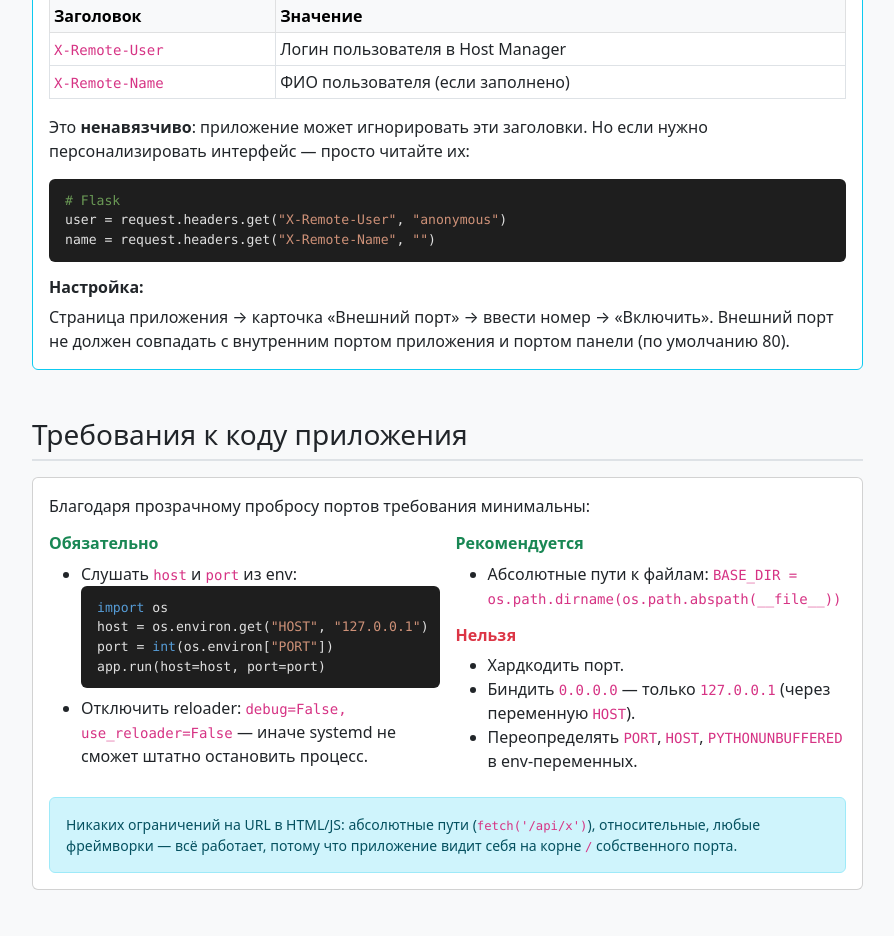
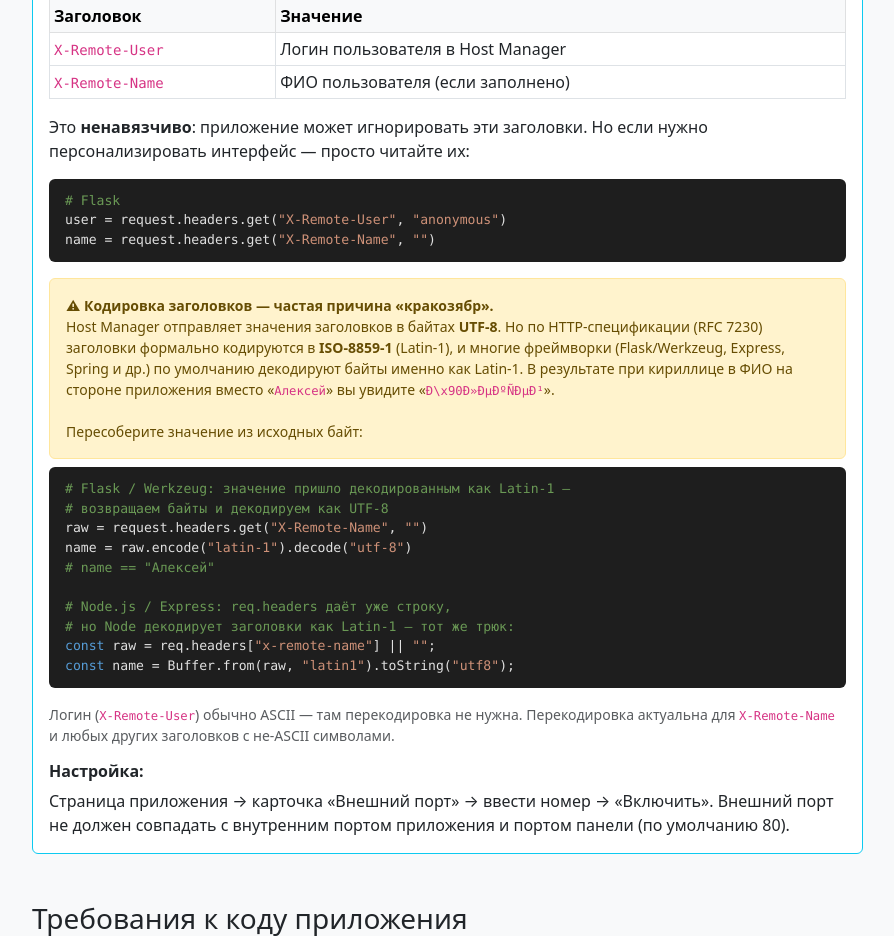
Before and after one commit to Aki-shin/Lab-Manager, a Flask app: page /help in a window 1280 px wide. Shown: the part 1857-2793 px from the top of the page, without its empty margins (335-1229 px from the left). Run offline with Flask 3, Linux system fonts and the light colour scheme; the visitor is signed in with stand-in values (Sample User, id 1); data comes from the database, SQL or seed files in the repository; parts of the project's set-up code (start-up, migrations or seed data) failed here and were passed over.

Commit message:
Document header encoding gotcha in the help page
Add a warning explaining that X-Remote-User and X-Remote-Name are sent
as UTF-8 bytes while most frameworks decode HTTP headers as Latin-1
(per RFC 7230). Cyrillic and other non-ASCII characters in the user's
display name therefore arrive mojibake'd by default. Includes Flask
and Node.js snippets that re-encode latin-1 to utf-8.

Co-Authored-By: Claude Opus 4.7 (1M context) <noreply@anthropic.com>

```diff
--- a/app/templates/help.html
+++ b/app/templates/help.html
@@ -218,6 +218,33 @@
 user = request.headers.get(<span class="str">"X-Remote-User"</span>, <span class="str">"anonymous"</span>)
 name = request.headers.get(<span class="str">"X-Remote-Name"</span>, <span class="str">""</span>)</pre>
 
+                    <div class="alert alert-warning small mt-2 mb-2">
+                        <b>⚠ Кодировка заголовков — частая причина «кракозябр».</b><br>
+                        Host Manager отправляет значения заголовков в байтах <b>UTF-8</b>.
+                        Но по HTTP-спецификации (RFC 7230) заголовки формально кодируются
+                        в <b>ISO-8859-1</b> (Latin-1), и многие фреймворки (Flask/Werkzeug,
+                        Express, Spring и др.) по умолчанию декодируют байты именно как Latin-1.
+                        В результате при кириллице в ФИО на стороне приложения вместо
+                        «<code>Алексей</code>» вы увидите «<code>Ð\x90Ð»ÐµÐºÑÐµÐ¹</code>».
+                        <br><br>
+                        Пересоберите значение из исходных байт:
+                    </div>
+<pre class="code-block"><span class="comment"># Flask / Werkzeug: значение пришло декодированным как Latin-1 —</span>
+<span class="comment"># возвращаем байты и декодируем как UTF-8</span>
+raw = request.headers.get(<span class="str">"X-Remote-Name"</span>, <span class="str">""</span>)
+name = raw.encode(<span class="str">"latin-1"</span>).decode(<span class="str">"utf-8"</span>)
+<span class="comment"># name == "Алексей"</span>
+
+<span class="comment"># Node.js / Express: req.headers даёт уже строку,</span>
+<span class="comment"># но Node декодирует заголовки как Latin-1 — тот же трюк:</span>
+<span class="kw">const</span> raw = req.headers[<span class="str">"x-remote-name"</span>] || <span class="str">""</span>;
+<span class="kw">const</span> name = Buffer.from(raw, <span class="str">"latin1"</span>).toString(<span class="str">"utf8"</span>);</pre>
+                    <p class="small text-muted mb-0">
+                        Логин (<code>X-Remote-User</code>) обычно ASCII — там перекодировка не нужна.
+                        Перекодировка актуальна для <code>X-Remote-Name</code> и любых других
+                        заголовков с не-ASCII символами.
+                    </p>
+
                     <h6 class="fw-bold mt-3">Настройка:</h6>
                     <p class="mb-0">
                         Страница приложения &rarr; карточка &laquo;Внешний порт&raquo; &rarr;
```
